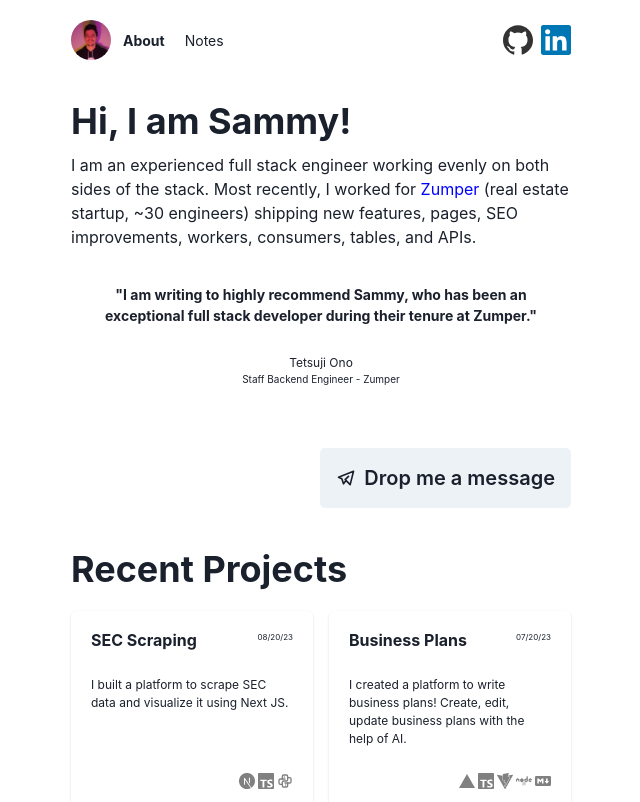
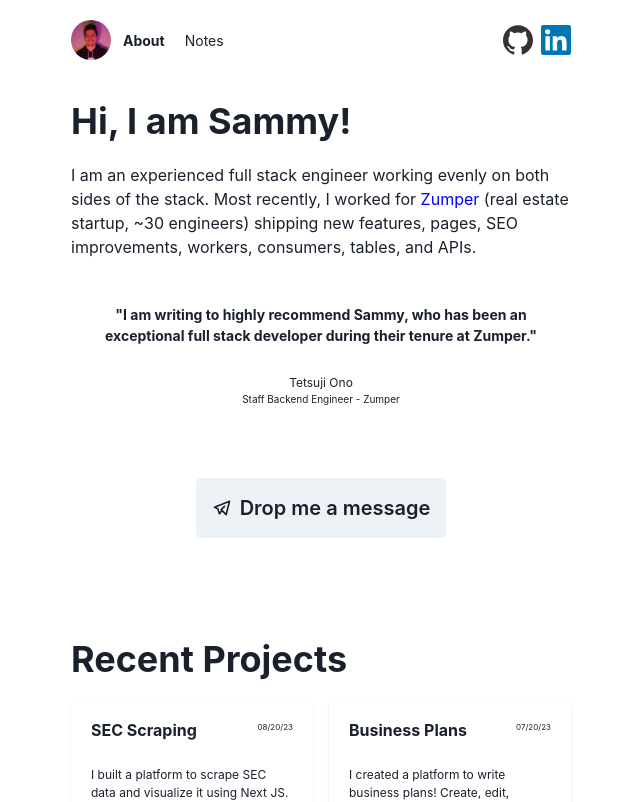
Before and after one commit to sammydowds/next-blog, a Next.js app: page / in a window 1280 px wide. Shown: the top 802 px of the page, without its empty margins (319-959 px from the left). Built offline with nearby package versions, Linux system fonts and the light colour scheme.

Commit message:
chore: style tweaks

```diff
--- a/pages/index.tsx
+++ b/pages/index.tsx
@@ -19,7 +19,7 @@ export default function Home() {
       <main>
         <SingleColumnLayout>
           <Box>
-            <VStack align="start" gap="10px">
+            <VStack align="start" gap="20px" mb="100px">
               <Heading>Hi, I am Sammy!</Heading>
               <Text fontSize="16px">
                 I am an experienced full stack engineer working evenly on both
@@ -31,7 +31,7 @@ export default function Home() {
                 pages, SEO improvements, workers, consumers, tables, and APIs.
               </Text>
               <RecommendationsCarousel />
-              <Box pt="30px" alignSelf="end">
+              <Box pt="30px" alignSelf="center">
                 <Inquiry
                   buttonText="Drop me a message"
                   ctaText="Send"
```
